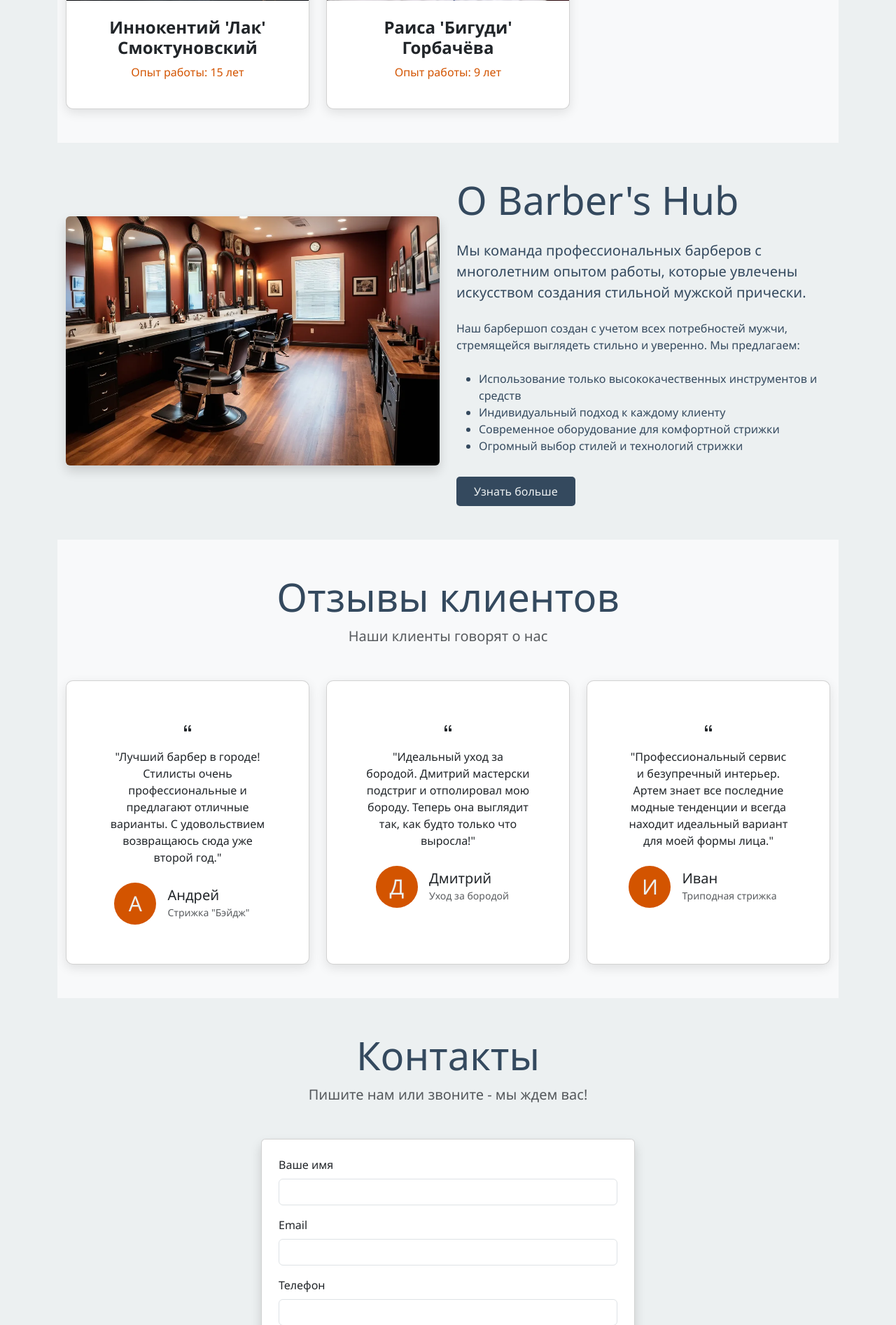
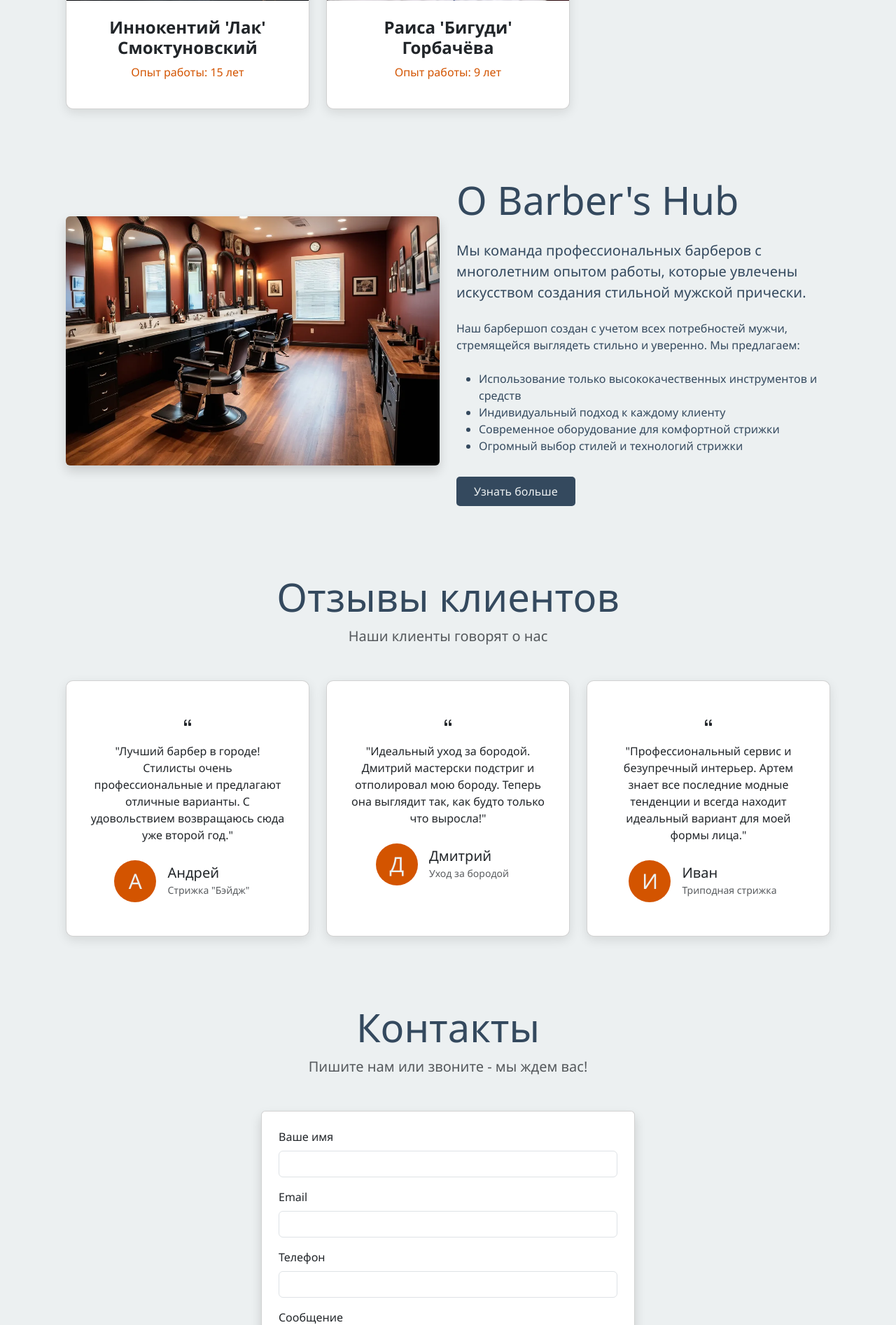
Before and after one commit to a-bugaev/python-413-diploma-project-barbershop, a Django app: page / in a window 1280 px wide. Shown: the part 4314-6207 px from the top of the page at 70% size. Run offline with Django 5.2, Linux system fonts and the light colour scheme.

Commit message:
hw_39: adaptive layout for langing page completed; screenshots added;

```diff
--- a/core/static/css/landing.css
+++ b/core/static/css/landing.css
@@ -1,12 +1,12 @@
 .hero-section {
-    background: linear-gradient(rgba(0, 0, 0, 0.7), rgba(0, 0, 0, 0.7));
+    background: rgba(0, 0, 0, 0.7);
     background-size: cover;
     background-position: center;
     height: 80vh;
     display: flex;
     align-items: center;
     justify-content: center;
-    color: white;
+    color: var(--light-color);
     text-align: center;
     position: relative;
 }
@@ -23,6 +23,12 @@
     font-size: 3.5rem;
     font-weight: 700;
     margin-bottom: 1rem;
+}
+
+@media (max-width: 768px) {
+    .hero-section h1 {
+        font-size: 2.5rem;
+    }
 }
 
 .hero-section p {
@@ -91,7 +97,7 @@
 }
 
 .testimonial-card {
-    background-color: white;
+    /* background-color: var(--light-color); */
     border-radius: 10px;
     padding: 2rem;
     box-shadow: 0 5px 15px rgba(0, 0, 0, 0.1);
@@ -113,11 +119,25 @@
     background-color: var(--light-color);
 }
 
+#hero,
 #services,
 #masters,
 #about,
 #contact {
     scroll-margin-top: 70px;
+}
+
+@media (max-width: 992px) {
+    #hero {
+        scroll-margin-top: 270px;
+    }
+
+    #services,
+    #masters,
+    #about,
+    #contact {
+        scroll-margin-top: 240px;
+    }
 }
 
 .client-avatar {
@@ -130,20 +150,3 @@
     background-color: var(--primary-color);
     text-align: center;
 }
-
-
-.footer .row {
-    display: flex;
-    justify-content: space-between;
-}
-
-.footer .col-md-4 {
-    text-align: left;
-}
-
-@media (max-width: 768px) {
-    .footer .row {
-        flex-direction: column;
-        align-items: center;
-    }
-}
--- /dev/null
+++ b/core/static/js/header.js
@@ -0,0 +1,27 @@
+/*
+    close burger menu with click on any item
+    prevent auto showing at load
+    catch "bootstrap is undefined" exception
+*/
+
+function main() {
+    try {
+        const bsCollapseHeader = window.bootstrap.Collapse.getOrCreateInstance('#navbarNav', {toggle: false});
+
+        bsCollapseHeader.hide()
+
+        const navLinksArr = document.querySelectorAll('#navbarNav .nav-link');
+
+        navLinksArr.forEach(aLink => {
+            aLink.addEventListener('click', () => {
+                bsCollapseHeader.hide()
+            })
+        });
+    } catch (error) {
+        console.error('Error closing burger menu:', error);
+    }
+}
+
+if (window.bootstrap) {
+    main()
+}
--- a/core/templates/landing.html
+++ b/core/templates/landing.html
@@ -15,7 +15,7 @@
 
 {% block content %}
   {% comment %} Hero Section {% endcomment %}
-  <section class="hero-section text-center">
+  <section class="hero-section text-center" id="hero">
     <div class="container">
       <img src="{% static 'img/interior.webp' %}"
            alt="Hero Image"
@@ -57,7 +57,7 @@
     </div>
   </section>
   {% comment %} Masters Section {% endcomment %}
-  <section id="masters" class="py-5 bg-light">
+  <section id="masters" class="py-5">
     <div class="container">
       <div class="text-center mb-5">
         <h2 class="display-4">Наши мастера</h2>
@@ -115,16 +115,16 @@
     </div>
   </section>
   {% comment %} Testimonials Section {% endcomment %}
-  <section id="testimonials" class="py-5 bg-light">
+  <section id="testimonials" class="py-5">
     <div class="container">
       <div class="text-center mb-5">
         <h2 class="display-4">Отзывы клиентов</h2>
         <p class="lead text-muted">Наши клиенты говорят о нас</p>
       </div>
-      <div class="row g-4">
-        <div class="col-md-4">
+      <div class="row g-4 d-flex flex-wrap">
+        <div class="col-lg-4">
           <div class="card testimonial-card h-100 text-center">
-            <div class="card-body p-4">
+            <div class="card-body text-center px-0">
               <div class="quote-icon mb-3">
                 <i class="bi bi-quote"></i>
               </div>
@@ -142,9 +142,9 @@
             </div>
           </div>
         </div>
-        <div class="col-md-4">
+        <div class="col-lg-4">
           <div class="card testimonial-card h-100">
-            <div class="card-body text-center p-4">
+            <div class="card-body text-center px-0">
               <div class="quote-icon mb-3">
                 <i class="bi bi-quote"></i>
               </div>
@@ -152,7 +152,7 @@
                 "Идеальный уход за бородой. Дмитрий мастерски подстриг и отполировал мою бороду. Теперь
                 она выглядит так, как будто только что выросла!"
               </p>
-              <div class="d-flex justify-content-center align-items-center mt-4">
+              <div class="d-flex justify-content-center align-items-center mt-4 flex-grow">
                 <span class="client-avatar">Д</span>
                 <div class="px-3 text-start">
                   <h5 class="mb-0">Дмитрий</h5>
@@ -162,9 +162,9 @@
             </div>
           </div>
         </div>
-        <div class="col-md-4">
+        <div class="col-lg-4">
           <div class="card testimonial-card h-100">
-            <div class="card-body text-center p-4">
+            <div class="card-body text-center px-0">
               <div class="quote-icon mb-3">
                 <i class="bi bi-quote"></i>
               </div>
@@ -172,7 +172,7 @@
                 "Профессиональный сервис и безупречный интерьер. Артем знает все последние модные
                 тенденции и всегда находит идеальный вариант для моей формы лица."
               </p>
-              <div class="d-flex justify-content-center align-items-center mt-4">
+              <div class="d-flex justify-content-center align-items-center mt-4 flex-grow">
                 <span class="client-avatar">И</span>
                 <div class="px-3 text-start">
                   <h5 class="mb-0">Иван</h5>
@@ -220,7 +220,7 @@
         </div>
       </div>
       <div class="row mt-5">
-        <div class="col-md-6 mb-4 mb-md-0">
+        <div class="col-lg-6 my-3 mb-4 mb-md-0">
           <div class="card bg-light shadow">
             <div class="card-body p-4">
               <h4 class="mb-3">Наш адрес</h4>
@@ -236,7 +236,7 @@
             </div>
           </div>
         </div>
-        <div class="col-md-6">
+        <div class="col-lg-6 my-3 mb-4 mb-md-0">
           <div class="card shadow">
             <div class="card-body p-4">
               <h4 class="mb-3">Наше расположение</h4>
@@ -248,9 +248,9 @@
                         loading="lazy"
                         referrerpolicy="no-referrer-when-downgrade"></iframe>
               </div>
-              <div class="mb-3">
+              <div class="mb-3 my-3">
                 <h5 class="mb-2">Подпишитесь на наши соцсети</h5>
-                <div class="d-flex gap-2 justify-content-center">
+                <div class="d-flex gap-2 justify-content-center my-3">
                   <a href="#" class="btn btn-outline-primary"><i class="bi bi-facebook me-1"></i>Facebook</a>
                   <a href="#" class="btn btn-outline-primary"><i class="bi bi-instagram me-1"></i>Instagram</a>
                   <a href="#" class="btn btn-outline-primary"><i class="bi bi-telegram me-1"></i>Telegram</a>
--- a/static/css/footer.css
+++ b/static/css/footer.css
@@ -33,3 +33,19 @@
     padding-top: 1.5rem;
     margin-top: 2rem;
 }
+
+.footer .row {
+    display: flex;
+    justify-content: space-between;
+}
+
+.footer .col-md-4 {
+    text-align: left;
+}
+
+@media (max-width: 768px) {
+    .footer .row {
+        flex-direction: column;
+        align-items: center;
+    }
+}
--- a/templates/base.html
+++ b/templates/base.html
@@ -14,7 +14,7 @@
 {% endblock title %}
 
 </title>
-<link href="https://cdn.jsdelivr.net/npm/bootstrap@5.3.0-alpha1/dist/css/bootstrap.min.css" rel="stylesheet">
+<link href="https://cdn.jsdelivr.net/npm/bootstrap@5.3.7/dist/css/bootstrap.min.css" rel="stylesheet" integrity="sha384-LN+7fdVzj6u52u30Kp6M/trliBMCMKTyK833zpbD+pXdCLuTusPj697FH4R/5mcr" crossorigin="anonymous">
 <link rel="stylesheet" href="https://cdn.jsdelivr.net/npm/bootstrap-icons@1.10.0/font/bootstrap-icons.css">
 <link rel="stylesheet" href="{% static 'css/base.css' %}">
 
@@ -49,7 +49,8 @@
 {% endblock footer %}
 
 </div>
-<script src="https://cdn.jsdelivr.net/npm/bootstrap@5.3.0-alpha1/dist/js/bootstrap.bundle.min.js"></script>
+<script defer src="https://cdn.jsdelivr.net/npm/bootstrap@5.3.7/dist/js/bootstrap.bundle.min.js" integrity="sha384-ndDqU0Gzau9qJ1lfW4pNLlhNTkCfHzAVBReH9diLvGRem5+R9g2FzA8ZGN954O5Q" crossorigin="anonymous"></script>
+<script defer src={% static 'js/header.js' %}></script>
 
 {% block scripts %}
 {% endblock scripts %}
--- a/templates/includes/footer.html
+++ b/templates/includes/footer.html
@@ -8,11 +8,11 @@
 <footer class="footer text-center text-md-start">
   <div class="container">
     <div class="row">
-      <div class="col-md-4 mb-4 mb-md-0 px-5">
+      <div class="col-lg-4 mb-4 mb-md-0 px-5">
         <h5 class="mb-3">BARBER'S HUB</h5>
         <p>Мужские стрижки и уход за прической с профессиональным подходом.</p>
       </div>
-      <div class="col-md-4 mb-4 mb-md-0 px-5">
+      <div class="col-lg-4 mb-4 mb-md-0 px-5">
         <h5 class="mb-3">Быстрые ссылки</h5>
         <ul>
           <li>
@@ -32,7 +32,7 @@
           </li>
         </ul>
       </div>
-      <div class="col-md-4 px-5">
+      <div class="col-lg-4 px-5">
         <h5 class="mb-3">Контакты</h5>
         <ul>
           <li>
--- a/templates/includes/header.html
+++ b/templates/includes/header.html
@@ -1,8 +1,6 @@
 {% load static %}
 
-{% block styles %}
-  <link rel="stylesheet" href="{% static 'css/header.css' %}">
-{% endblock styles %}
+<link rel="stylesheet" href="{% static 'css/header.css' %}">
 
 <nav class="navbar navbar-expand-lg navbar-light sticky-top">
   <div class="container">
@@ -20,20 +18,25 @@
     </button>
     <div class="collapse navbar-collapse" id="navbarNav">
       <ul class="navbar-nav ms-auto">
+        <li class="nav-item"><script src={% static 'js/header.js' %} ></script>
+          <a class="nav-link active" href="{% url "landing" %}#hero">Главная</a>
+        </li>
+        {% if user.is_stuff %}
         <li class="nav-item">
-          <a class="nav-link active" href="#">Главная</a>
+          <a class="nav-link" href="{% url "/orders" %}">Заявки</a>
+        </li>
+        {% endif %}
+        <li class="nav-item">
+          <a class="nav-link" href="{% url "landing" %}#services">Услуги</a>
         </li>
         <li class="nav-item">
-          <a class="nav-link" href="#services">Услуги</a>
+          <a class="nav-link" href="{% url "landing" %}#masters">Мастера</a>
         </li>
         <li class="nav-item">
-          <a class="nav-link" href="#masters">Мастера</a>
+          <a class="nav-link" href="{% url "landing" %}#about">О нас</a>
         </li>
         <li class="nav-item">
-          <a class="nav-link" href="#about">О нас</a>
-        </li>
-        <li class="nav-item">
-          <a class="nav-link" href="#contact">Запись</a>
+          <a class="nav-link" href="{% url "landing" %}#contact">Запись</a>
         </li>
       </ul>
     </div>
```
Also changed, not shown: 7 other files.
